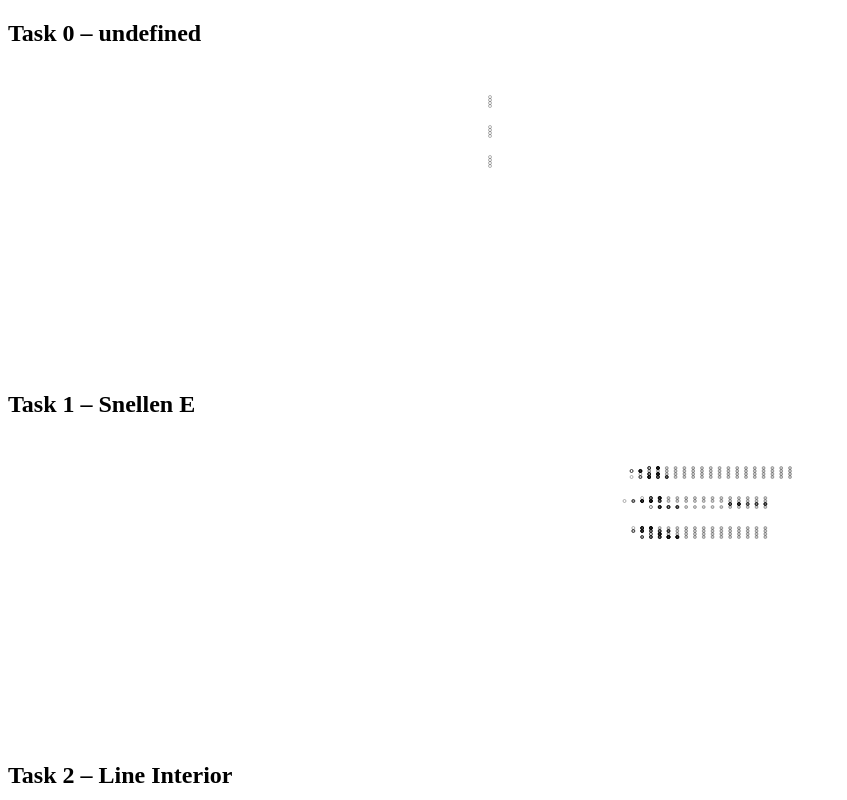
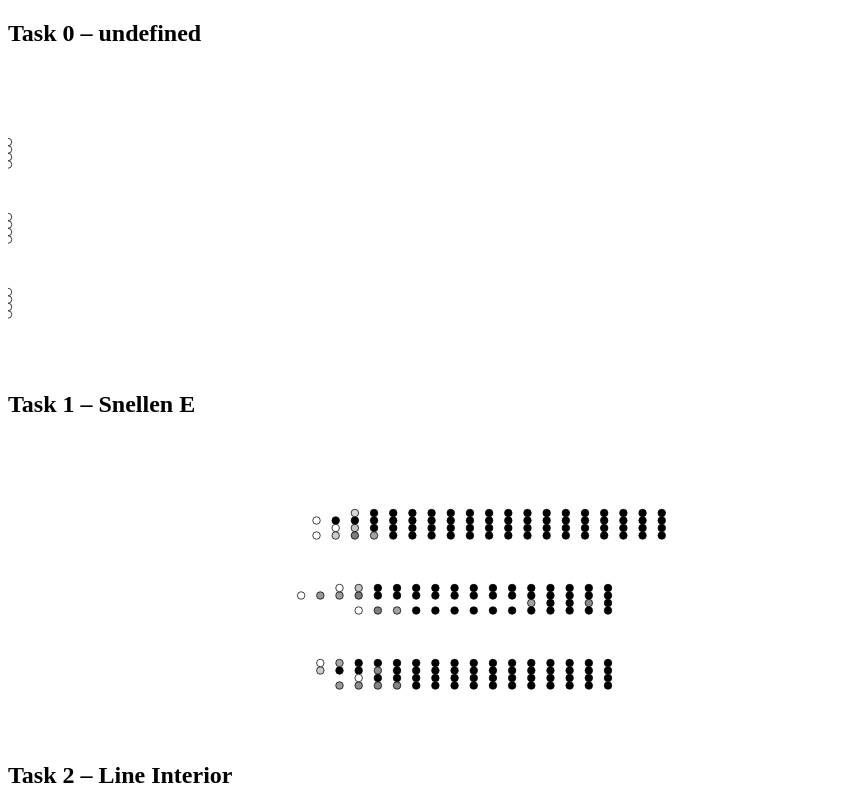
Before and after one commit to floledermann/stimviz, a website: page static/index.html in a window 1280 px wide. Shown: the top 800 px of the page, without its empty margins (0-847 px from the left). Drawn offline with nearby package versions, Linux system fonts and the light colour scheme.

Commit message:
aggregate success rates

```diff
--- a/static/index.html
+++ b/static/index.html
@@ -94,7 +94,8 @@ Promise.all(filenames.map(fname => d3.json(fname))).then(participantData => {
   newSel.append("h2").text((d,i) => "Task " + i + " – " + taskSettings[d.task].name);
 
   let svg = newSel.append("svg")
-    .attr("viewBox","0 0 1000 1000")
+    .attr("viewBox","0 0 800 400")
+    .attr("preserveAspectRatio", "xMinYMin meet")
   ;
 
   let participantSel = svg.selectAll("g.participant").data(
@@ -105,18 +106,20 @@ Promise.all(filenames.map(fname => d3.json(fname))).then(participantData => {
   let stationSel = newSel.selectAll("g.station").data(
     d => Object.entries(d.stations).map(([k,v]) => Object.assign({}, v, {station: k, participant: d.participant, task: d.task}))
   );
-  newSel = stationSel.enter().append("g").attr("class", d => "station station" + d.station);
+  stationSel = stationSel.enter().append("g").attr("class", d => "station station" + d.station);
 
-  let x = d3.scaleLog().domain([0.01, 5]).range([0,1000]);
+  let x = d3.scaleLog().domain([0.01, 3]).range([0,800]);
+  //let x = d3.scaleLinear().domain([0, 3]).range([0,800]);
 
   let resolutionScale = d3.scaleOrdinal().domain(["C","A","D","B"]).range([0,1,2,3]);
+  let colorScale = d3.scaleLinear().domain([0,1]).range(["#ffffff","#666666"]);
 
-  let trialSel = newSel.selectAll("g.trial").data(
+  let trialSel = stationSel.selectAll("g.trial").data(
     d => Object.entries(d.trials).map(([k,v]) => Object.assign({}, v, {station: d.station, participant: d.participant, task: d.task}))
   );
-  newSel = trialSel.enter().append("g").attr("class", "trial");
-
-  newSel.append("circle")
+  trialSel = trialSel.enter().append("g").attr("class", "trial");
+  /*
+  trialSel.append("circle")
     .attr("r", "5")
     .attr("cx", d => x(parseFloat(d.condition.size || d.condition.width || d.condition.fontSize)))
     .attr("cy", d => d.participant * 100 + resolutionScale(d.station) * 10)
@@ -124,6 +127,27 @@ Promise.all(filenames.map(fname => d3.json(fname))).then(participantData => {
     .attr("stroke-width", "1")
     .attr("stroke","#000000")
   ;
+  */
+  let successSel = stationSel.selectAll("g.successRate").data(
+    d => Array.from(d3.rollup(
+      d.trials,
+      arr => ({correct: arr.filter(t => taskSettings[d.task].correct(t)).length, trials: arr.length}),
+      t => t.condition[taskSettings[d.task].param]
+    ).entries()).map(([k,v]) => ({station: d.station, participant: d.participant, task: d.task, size: k, successRate: v.correct / v.trials, trials: v.trials, numCorrect: v.correct}))
+  );
+
+  successSel = successSel.enter().append("g").attr("class", "successRate");
+
+  let c = successSel.append("circle")
+    .attr("r", "5")
+    .attr("cx", d => x(parseFloat(d.size)))
+    .attr("cy", d => d.participant * 100 + resolutionScale(d.station) * 10)
+    .attr("fill", d => d.successRate == 1 ? "#000000" : colorScale(d.successRate))
+    .attr("stroke-width", "1")
+    .attr("stroke","#000000")
+  ;
+
+  c.append("title").text(d => parseFloat(d.size).toFixed(2) + "mm: " + Math.round(d.successRate * 100) + "% (" + d.numCorrect + "/" + d.trials + ")");
 
 }) ;
 
```
